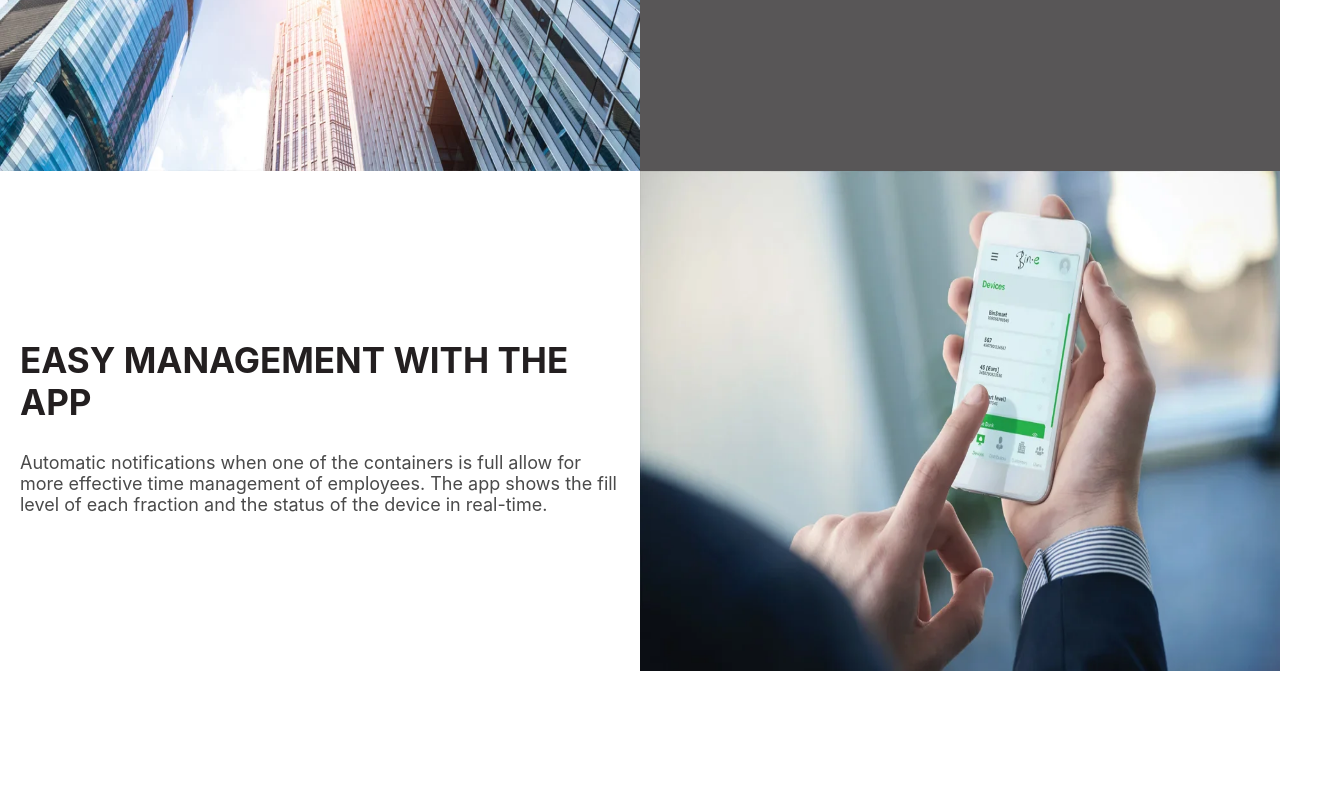
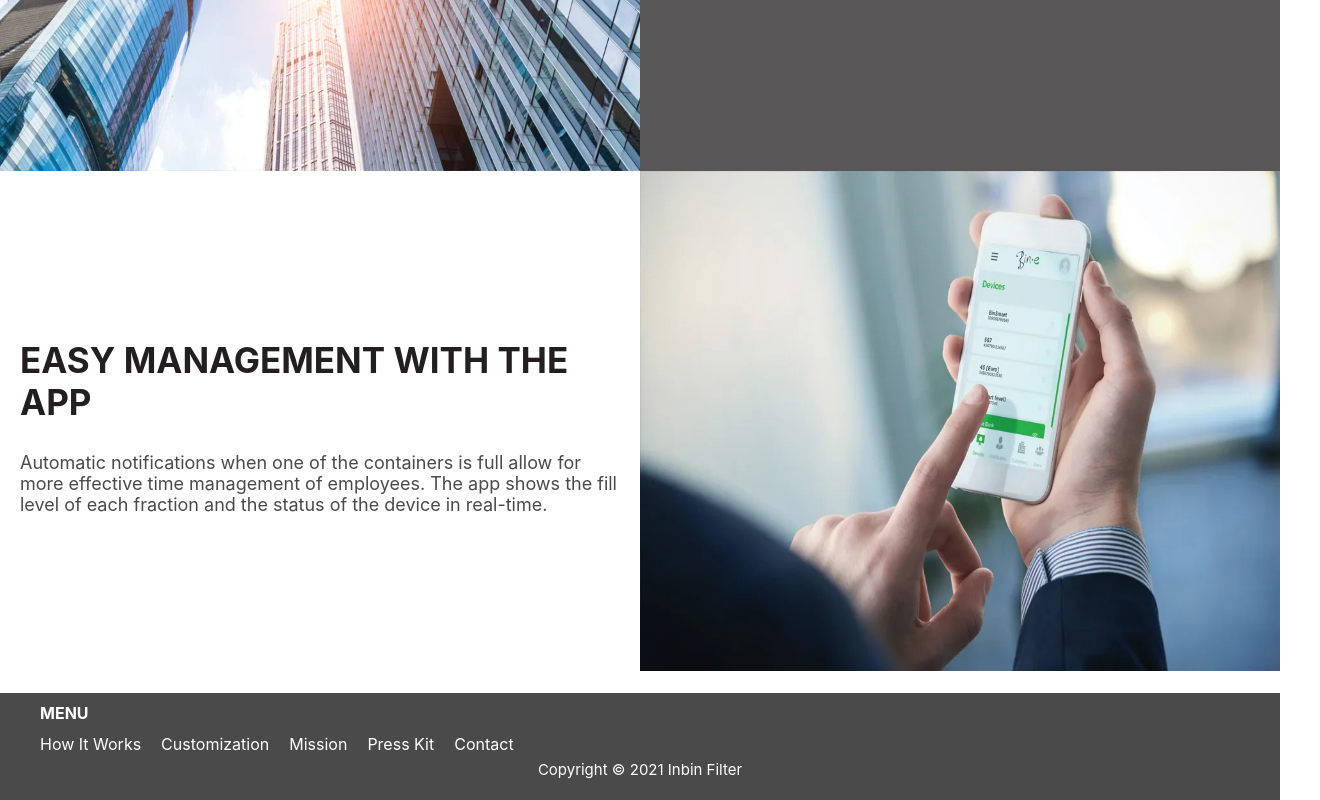
Before and after one commit to VladyslavStarichenko/inbin-filter-frontend, a React (Create React App) app: page / in a window 1280 px wide. Shown: the part 1796-2596 px from the top of the page, 1320 px wide, since content can reach past the window. Before the commit the page ends 2471 px from the top, so only its background shows below. Built offline with nearby package versions, Linux system fonts and the light colour scheme.

Commit message:
Added styles for footer.

```diff
--- a/src/App.js
+++ b/src/App.js
@@ -3,6 +3,7 @@ import { BrowserRouter as Router } from 'react-router-dom';
 
 // Components
 import Header from './components/Header';
+import Footer from './components/Footer';
 import WelcomePage from './screens/WelcomePage';
 
 // Styles
@@ -13,6 +14,7 @@ function App() {
     <Router>
       <Header />
       <WelcomePage />
+      <Footer />
     </Router>
   );
 }
--- a/src/components/Footer/footer.js
+++ b/src/components/Footer/footer.js
@@ -7,7 +7,7 @@ import './styles.scss';
 function Footer() {
   const menuOptions = useMemo(() => {
     return ['How It Works', 'Customization',
-      'Mission', 'Press Kit', 'Log in', 'Contact'];
+      'Mission', 'Press Kit', 'Contact'];
   }, []);
 
   return (
--- a/src/components/Footer/styles.scss
+++ b/src/components/Footer/styles.scss
@@ -0,0 +1,46 @@
+.footer-wrapper {
+  background-color: rgb(74, 74, 74);
+
+  .footer-upper-section {
+
+    .footer-menu-wrapper {
+
+      .menu-title {
+        font-size: 16px;
+        font-weight: 700;
+        color: #fff;
+        text-transform: uppercase;
+        position: relative;
+        top: 10px;
+        left: 40px;
+      }
+
+      .list-of-menu {
+        list-style: none;
+        display: flex;
+
+        & > li {
+          color: #fff;
+          margin-right: 20px;
+        }
+      }
+    }
+  }
+
+  .footer-text-wrapper {
+    height: 30px;
+
+    display: flex;
+    align-items: center;
+    flex-flow: row nowrap;
+    justify-content: center;
+
+    .copyright-text {
+      color: #fff;
+      font-size: 15px;
+      font-weight: 400;
+      position: relative;
+      bottom: 15px;
+    }
+  }
+}
```
